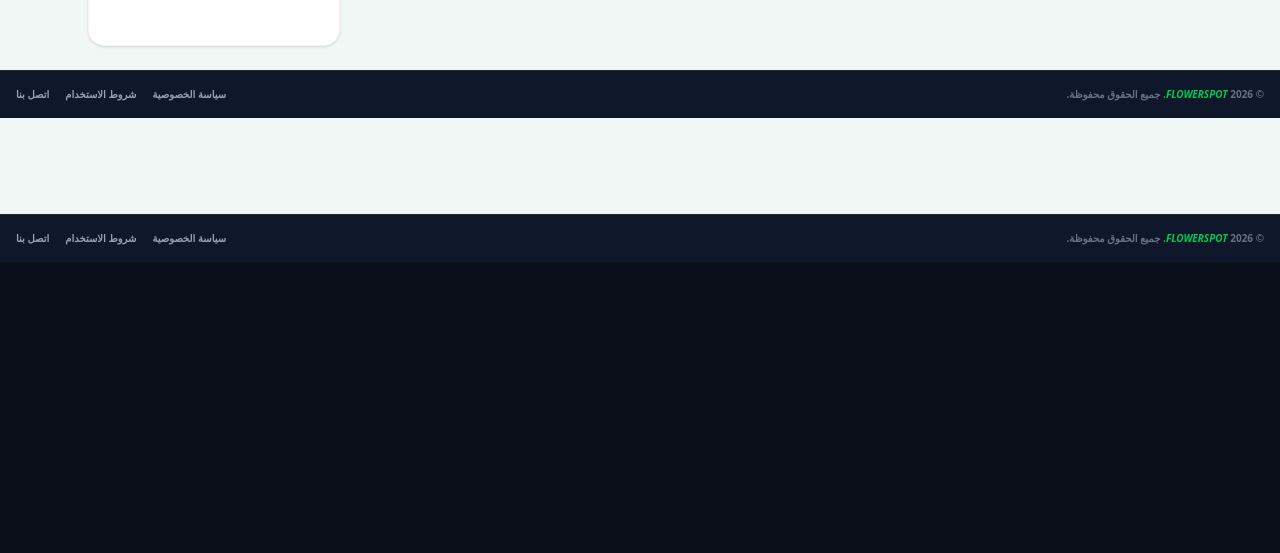
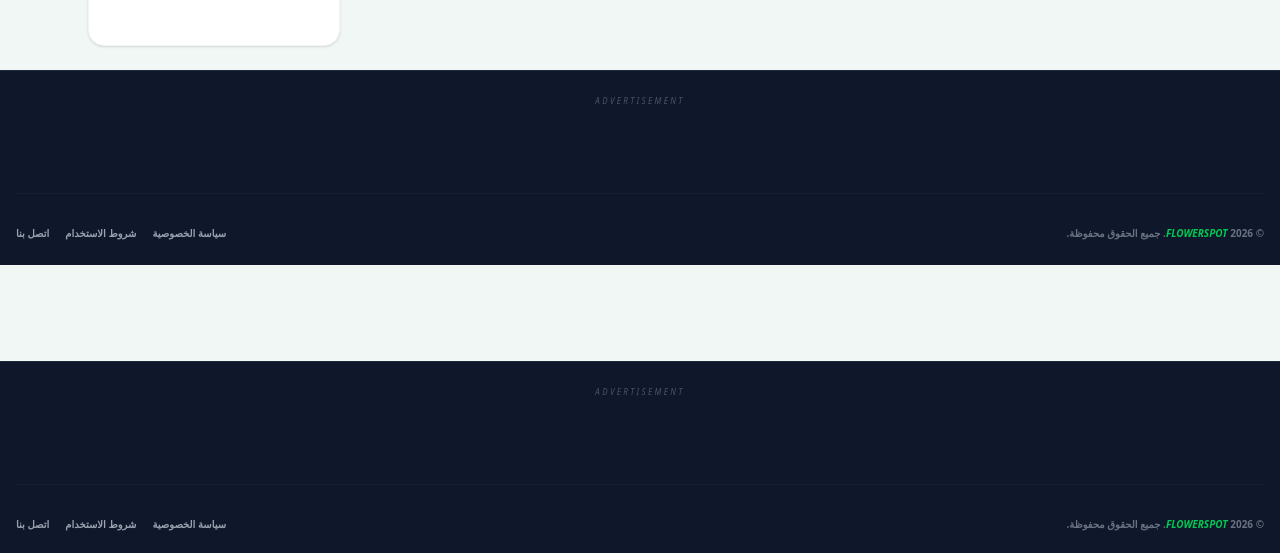
Before and after one commit to ms1701240-cell/koralive, a Next.js app: page / in a window 1280 px wide. Shown: the part 2330-2883 px from the top of the page. Before the commit the page ends 2592 px from the top, so only its background shows below. Built offline with nearby package versions, Linux system fonts and the light colour scheme; no server answers; the database is empty.

Commit message:
added ads.txt and adx tags

```diff
--- a/app/component/Footer.tsx
+++ b/app/component/Footer.tsx
@@ -2,19 +2,35 @@ import Link from "next/link";
 
 export default function Footer() {
   return (
-    <footer className="bg-[#0f172a] border-t border-gray-800 py-4 mt-auto">
-      <div className="max-w-7xl mx-auto px-4 flex flex-col md:flex-row justify-between items-center gap-4">
+    <footer className="bg-[#0f172a] border-t border-gray-800 py-6 mt-auto">
+      <div className="max-w-7xl mx-auto px-4 flex flex-col items-center gap-6">
 
+        {/* مساحة الإعلان الجديد داخل الفوتر */}
+        <div className="w-full flex flex-col items-center border-b border-gray-800/50 pb-6 mb-2">
+          <span className="text-[8px] text-gray-600 mb-3 tracking-[0.3em] uppercase italic">ADVERTISEMENT</span>
+          <div
+            id="div-gpt-ad-1778273361751-0"
+            style={{ minWidth: '320px', minHeight: '50px' }}
+            className="flex justify-center overflow-hidden"
+          >
+            <script dangerouslySetInnerHTML={{ __html: `
+              googletag.cmd.push(function() { googletag.display('div-gpt-ad-1778273361751-0'); });
+            `}} />
+          </div>
+        </div>
+
+        <div className="w-full flex flex-col md:flex-row justify-between items-center gap-4">
           {/* حقوق النشر */}
           <p className="text-gray-500 text-[10px] font-bold">
             © 2026 <span className="text-green-500 italic">FLOWERSPOT</span>. جميع الحقوق محفوظة.
           </p>
 
-        {/* الروابط المهمة للإعلانات - صغر الخط جداً */}
+          {/* الروابط المهمة */}
           <div className="flex gap-4 text-[10px] font-bold text-gray-400">
             <Link href="/privacy" className="hover:text-green-500 transition-colors">سياسة الخصوصية</Link>
             <Link href="/terms" className="hover:text-green-500 transition-colors">شروط الاستخدام</Link>
             <Link href="/contact" className="hover:text-green-500 transition-colors">اتصل بنا</Link>
+          </div>
         </div>
 
       </div>
--- a/app/layout.tsx
+++ b/app/layout.tsx
@@ -51,6 +51,8 @@ export default function RootLayout({
         // إضافة السطر ده لتعريف إعلان الفيديو
 googletag.defineSlot('/23212078890/sidebar_ad_01', [300, 250], 'div-gpt-ad-video-overlay').addService(googletag.pubads());
 
+// تعريف إعلان الفوتر النهائي
+googletag.defineSlot('/23212078890/footer_bottom_01', [[728, 90], [320, 50]], 'div-gpt-ad-1778273361751-0').addService(googletag.pubads());
         googletag.pubads().enableSingleRequest();
         googletag.pubads().collapseEmptyDivs();
         googletag.enableServices();
```
Lines whose indentation alone changed are shown as unchanged.
